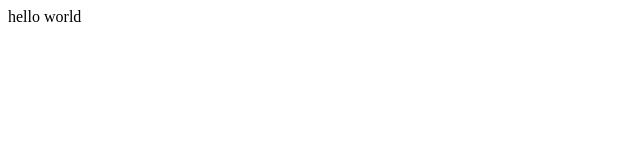
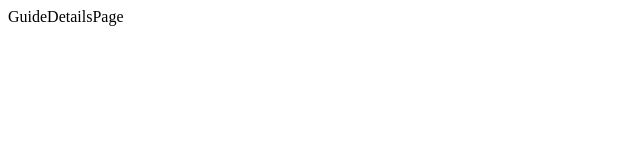
Before and after one commit to ssmass909/codemo, a React (Vite) app in the folder client/: page /guide/1 in a window 1280 px wide. Shown: the top 160 px of the page, without its empty margins (0-640 px from the left). Built offline with nearby package versions, Linux system fonts and the light colour scheme.

Commit message:
setup some client-side routes

```diff
--- a/client/package.json
+++ b/client/package.json
@@ -10,8 +10,11 @@
     "preview": "vite preview"
   },
   "dependencies": {
+    "mobx": "^6.13.7",
+    "mobx-react": "^9.2.0",
     "react": "^19.1.0",
-    "react-dom": "^19.1.0"
+    "react-dom": "^19.1.0",
+    "react-router": "^7.6.2"
   },
   "devDependencies": {
     "@eslint/js": "^9.25.0",
--- a/client/src/App.tsx
+++ b/client/src/App.tsx
@@ -1,4 +1,10 @@
+import { createBrowserRouter, RouterProvider } from "react-router";
+import { LandingPageRouteObject } from "./pages/LandingPage/LandingPage";
+import { GuideDetailsPageRouteObject } from "./pages/GuideDetailsPage/GuideDetailsPage";
+import { GuideListPageRouteObject } from "./pages/GuidesListPage/GuideListPage";
+
 const App = () => {
-  return <div>hello world</div>;
+  const router = createBrowserRouter([LandingPageRouteObject, GuideDetailsPageRouteObject, GuideListPageRouteObject]);
+  return <RouterProvider router={router} />;
 };
 export default App;
--- /dev/null
+++ b/client/src/pages/GuideDetailsPage/GuideDetailsPage.tsx
@@ -0,0 +1,9 @@
+import styles from "./GuideDetailsPage.module.css";
+import type { RouteObject } from "react-router";
+
+const GuideDetailsPage = () => {
+  return <div className={styles.main}>GuideDetailsPage</div>;
+};
+
+export default GuideDetailsPage;
+export const GuideDetailsPageRouteObject: RouteObject = { path: "guide/:id", Component: GuideDetailsPage };
--- /dev/null
+++ b/client/src/pages/GuidesListPage/GuideListPage.tsx
@@ -0,0 +1,9 @@
+import styles from "./GuideListPage.module.css";
+import type { RouteObject } from "react-router";
+
+const GuideListPage = () => {
+  return <div className={styles.main}>GuideListPage</div>;
+};
+
+export default GuideListPage;
+export const GuideListPageRouteObject: RouteObject = { path: "guides", Component: GuideListPage };
--- /dev/null
+++ b/client/src/pages/LandingPage/LandingPage.tsx
@@ -0,0 +1,9 @@
+import { type RouteObject } from "react-router";
+import styles from "./LandingPage.module.css";
+
+const LandingPage = () => {
+  return <div className={styles.main}>ayo wassup</div>;
+};
+
+export default LandingPage;
+export const LandingPageRouteObject: RouteObject = { Component: LandingPage, path: "/" };
```
Also changed, not shown: client/src/pages/GuideDetailsPage/GuideDetailsPage.module.css (added), client/src/pages/GuidesListPage/GuideListPage.module.css (added), client/src/pages/LandingPage/LandingPage.module.css (added), 1 other file (tests, documents, lock files or other folders).
